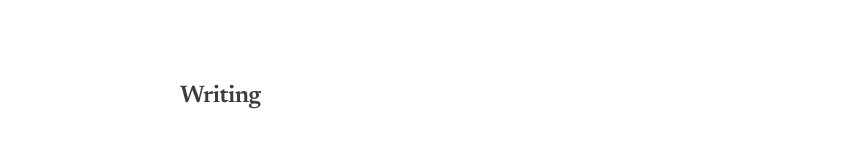
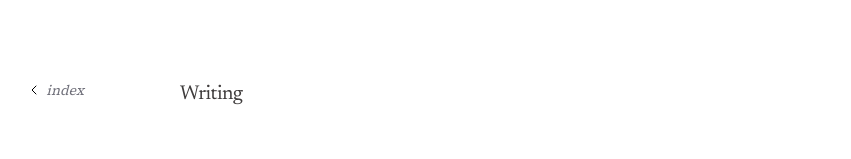
Before and after one commit to zian-feng/zian, a Next.js app: page /writing in a window 1280 px wide. Shown: the top 159 px of the page, without its empty margins (140-991 px from the left). Built offline with nearby package versions, Linux system fonts and the light colour scheme.

Commit message:
added: nav

```diff
--- a/src/app/writing/[slug]/page.tsx
+++ b/src/app/writing/[slug]/page.tsx
@@ -1,6 +1,7 @@
+import Image from "next/image";
 import Link from "next/link"
 import { notFound } from "next/navigation";
-import { getWritingPostsBySlug, getWritingSlugs, WritingPostPreview, formatPostDate} from "@/lib/writing";
+import { getWritingPostsBySlug, getWritingSlugs, formatPostDate} from "@/lib/writing";
 
 type writingPostPageProps = {
     params: Promise<{slug: string;}>;
@@ -39,12 +40,13 @@ export default async function WritingPostPage({params,}: writingPostPageProps){
 
     return(
         <main className="min-h-screen w-full bg-white text-foreground dark:bg-[#0A0A0A]">
-            <article className="mx-auto w-full max-w-3xl bg-white px-16 py-20 dark:bg-[#0A0A0A]">
+            <article className="relative mx-auto w-full max-w-3xl bg-white px-16 pt-16 pb-20 dark:bg-[#0A0A0A]">
                 <Link
                     href="/writing"
-                    className="font-mono text-sm text-zinc-500 transition-colors hover:text-foreground"
+                    className="mb-4 inline-flex items-center gap-1 text-sm italic text-zinc-500 transition-colors hover:text-foreground lg:absolute lg:right-[calc(100%+3rem)] lg:top-20 lg:mb-0"
                 >
-                    <svg xmlns="http://www.w3.org/2000/svg" width="16" height="16" fill="#FFFFFF" viewBox="0 0 256 256"><path d="M224,128a8,8,0,0,1-8,8H59.31l58.35,58.34a8,8,0,0,1-11.32,11.32l-72-72a8,8,0,0,1,0-11.32l72-72a8,8,0,0,1,11.32,11.32L59.31,120H216A8,8,0,0,1,224,128Z"></path></svg>
+                    <Image src="/icons/chevron-left.svg" alt="" width={16} height={16} className="dark:invert" />
+                    writing
                 </Link>
                 <h1 className="mt-4 font-serif text-xl font-semibold tracking-tight">
                     {post.title}
--- a/src/app/writing/page.tsx
+++ b/src/app/writing/page.tsx
@@ -1,3 +1,4 @@
+import Image from "next/image";
 import Link from "next/link";
 import { getAllWritingPosts, formatPostDate} from "@/lib/writing";
 
@@ -8,8 +9,15 @@ export default function WritingPage(){
     return(
         <main className="min-h-screen w-full bg-white text-foreground dark:bg-[#0A0A0A]">
 
-            <section className="mx-auto w-full max-w-3xl bg-white px-16 py-20 dark:bg-[#0A0A0A]">
-                <h1 className="font-news text-2xl font-semibold tracking-tight">
+            <section className="relative mx-auto w-full max-w-3xl bg-white px-16 py-20 dark:bg-[#0A0A0A]">
+                <Link
+                    href="/"
+                    className="mb-10 inline-flex items-center gap-1 text-sm italic text-zinc-500 transition-colors hover:text-foreground lg:absolute lg:right-[calc(100%+3rem)] lg:top-20 lg:mb-0"
+                >
+                    <Image src="/icons/chevron-left.svg" alt="" width={16} height={16} className="dark:invert" />
+                    index
+                </Link>
+                <h1 className="font-news text-xl font-normal tracking-tight">
                     Writing
                 </h1>
 
@@ -22,7 +30,7 @@ export default function WritingPage(){
                         >
                             <div className="flex items-start justify-between gap-6">
                                 <div>
-                                    <h2 className="mt-1 font-serif text-l">
+                                    <h2 className="mt-1 font-serif text-l font-normal">
                                         {post.title}
                                     </h2>
 
```
Also changed, not shown: public/icons/chevron-left.svg (added).
